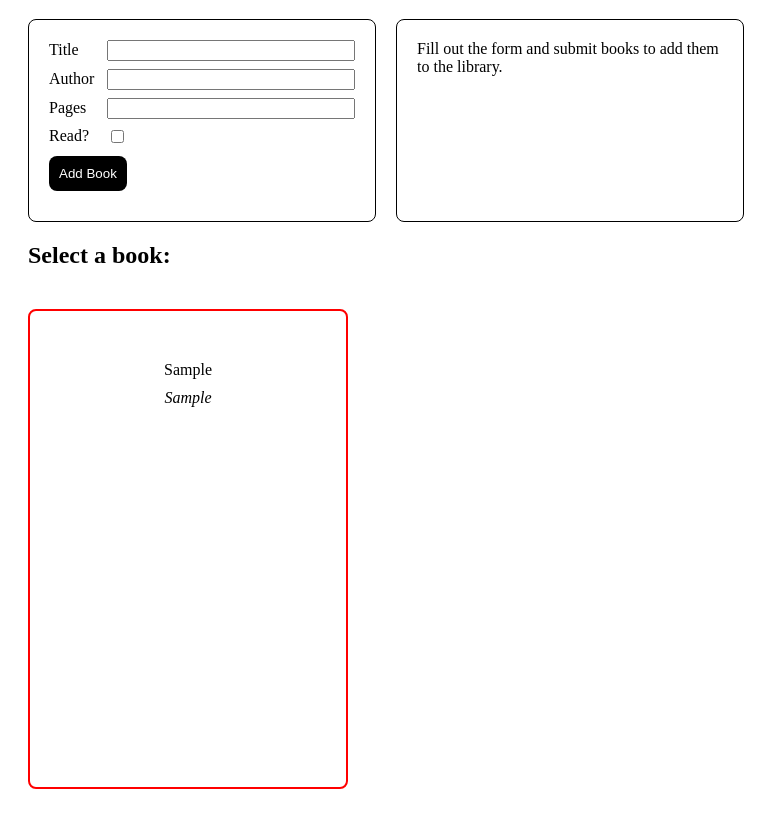
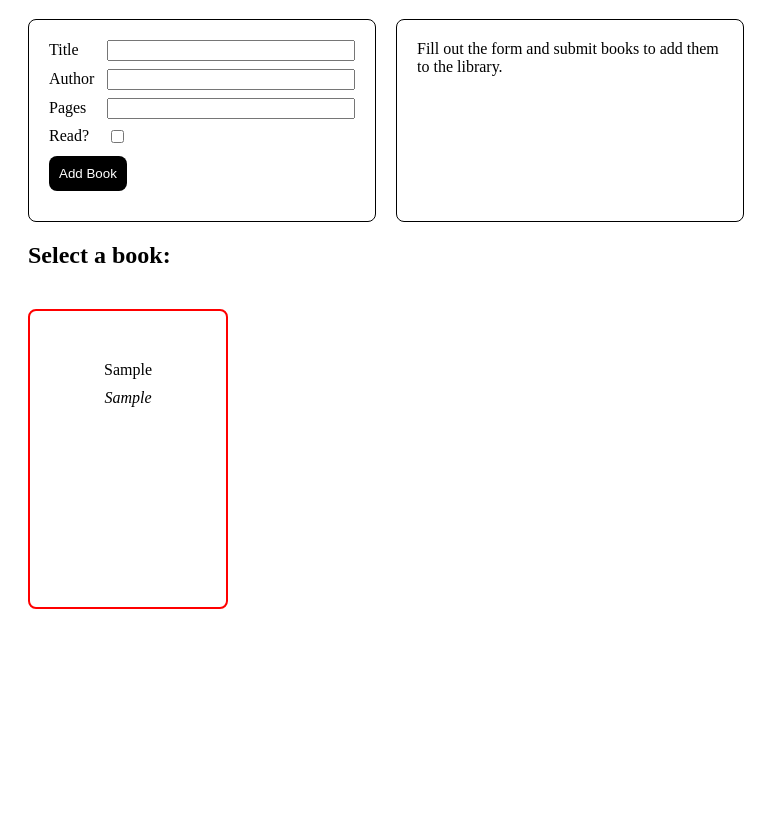
Before and after one commit to vnoblitt/tiny-library, a plain HTML site: page index.html in a window 1280 px wide. Both pictures are taken after typing "Sample", "Sample", "5" into the empty fields and a click on the button "Add Book". Shown: the part 61-878 px from the top of the page, without its empty margins (0-779 px from the left). After the commit the page ends 800 px from the top, so only its background shows below. Drawn offline with Linux system fonts and the light colour scheme.

Commit message:
Changed the sizing of books back to px.

```diff
--- a/styles.css
+++ b/styles.css
@@ -45,8 +45,8 @@ body {
 .book {
     box-sizing: border-box;
 
-    height: 30rem;
-    width: 20rem;
+    height: 300px;
+    width: 200px;
     border: 2px solid black;
     border-radius: 8px;
 
```
